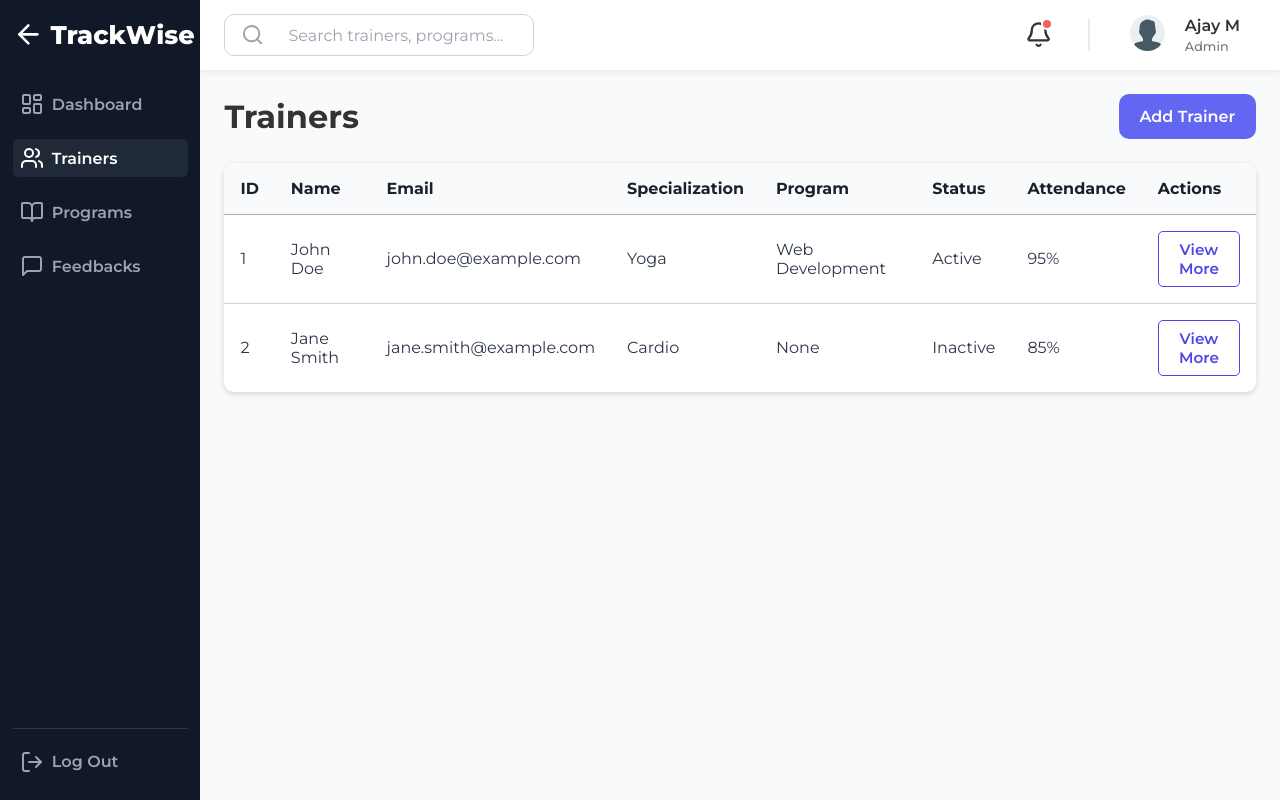
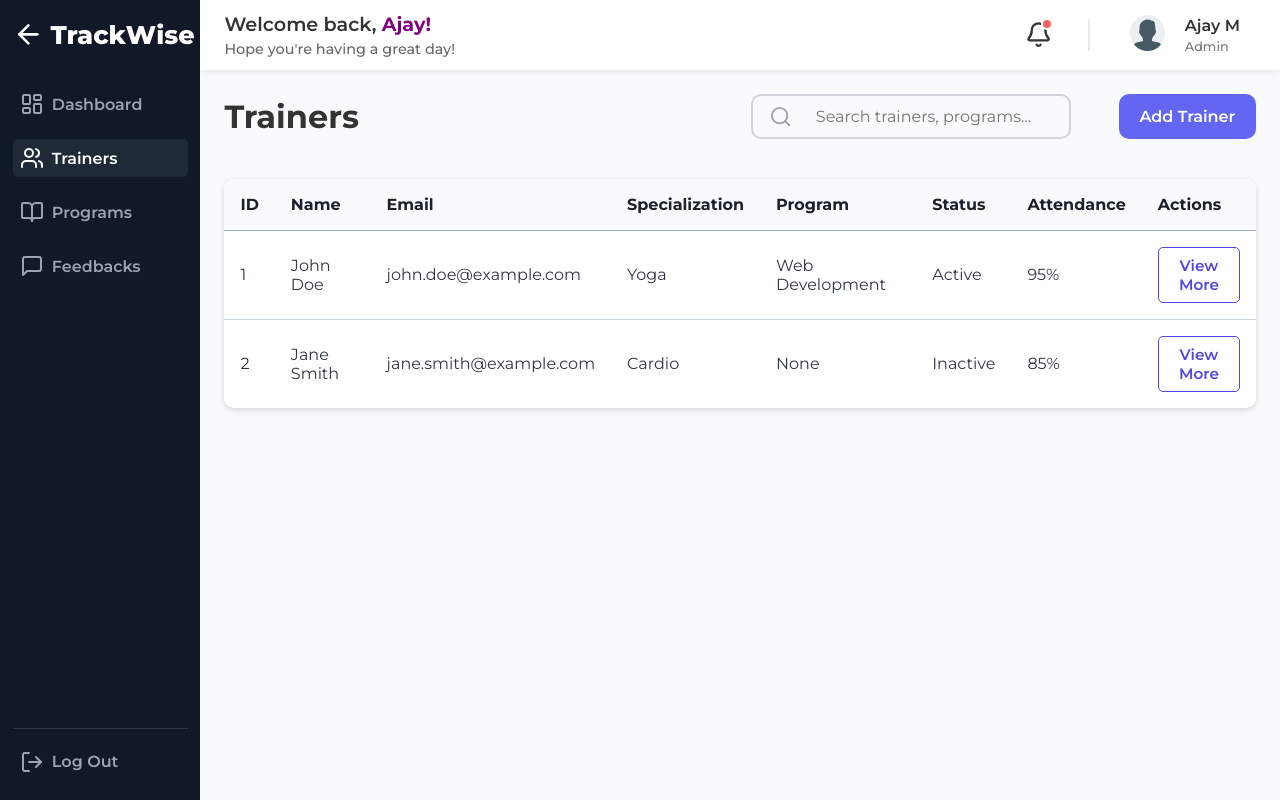
Before and after one commit to benn-3/Track_Wise, a React (Vite) app in the folder client/: page /trainers in a window 1280 px wide. Built offline with nearby package versions, Linux system fonts and the light colour scheme; a web font is replaced by a local one.

Commit message:
Trainers Page UI

```diff
--- a/client/src/components/AddTrainerPanel/AddTrainerPanel.jsx
+++ b/client/src/components/AddTrainerPanel/AddTrainerPanel.jsx
@@ -1,3 +1,4 @@
+/* eslint-disable react/prop-types */
 import { useState, useEffect } from 'react';
 import { X, UserPen, CheckCircle, User, Mail, Award, Phone, Calendar } from 'lucide-react';
 
--- a/client/src/components/Header/Header.jsx
+++ b/client/src/components/Header/Header.jsx
@@ -1,14 +1,13 @@
 import './Header.css';
 import { Bell } from 'lucide-react';
 import ProfileIcon from '../../assets/icons/profile.png';
-import { Search } from 'lucide-react';
 
 export default function Header() {
   return (
     <div className="header-container">
-      <div className="header-searchbar-container">
-        <Search size="1.7rem" color="#9CA3AF" />
-        <input className="header-search-bar" type="text" placeholder="Search trainers, programs..." />
+      <div className="header-greeting">
+        <span className='greeting-one'>Welcome back, <span className='greeting-name'>Ajay!</span></span>
+        <span className='greeting-two'>Hope you&apos;re having a great day!</span>
       </div>
 
       <div className="header-container-left">
@@ -22,9 +21,9 @@ export default function Header() {
             <img src={ProfileIcon} alt="Profile" className="profile-img" />
             <div className="profile-dot"></div>
           </div>
-          <div className='profile-details'>
-          <div className="profile-name">Ajay M</div>
-          <div className="profile-role">Admin</div>
+          <div className="profile-details">
+            <div className="profile-name">Ajay M</div>
+            <div className="profile-role">Admin</div>
           </div>
         </div>
       </div>
--- a/client/src/components/Header/header.css
+++ b/client/src/components/Header/header.css
@@ -11,16 +11,6 @@
   z-index: 1000;
 }
 
-.header-searchbar-container {
-  display: flex;
-  align-items: center;
-  justify-content: flex-start;
-  padding: 0.5rem 1rem;
-  border-radius: 10px;
-  border: 1px solid #d1d5db;
-  width: 30%;
-  height: 60%;
-}
 
 .header-container-left {
   display: flex;
@@ -30,18 +20,6 @@
   width: fit-content;
 }
 
-.header-search-bar {
-  width: 100%;
-  height: 40px;
-  border: none;
-  padding: 0.5rem;
-  font-size: 1em;
-  color: #333;
-  outline: none;
-  margin-left: 1rem;
-  transition: border-color 0.3s ease;
-  font-family: "Montserrat";
-}
 
 .header-search-bar:focus {
   border-color: #4caf50;
@@ -74,6 +52,7 @@
   transition: transform 0.3s ease, box-shadow 0.3s ease;
   padding: 0.2rem 1rem;
   border-radius: 30px;
+  cursor: pointer;
 }
 
 .profile-container:hover {
@@ -140,3 +119,31 @@
   right: 7.5%;
   display: none;
 }
+
+
+.header-greeting {
+  display: flex;
+  flex-direction: column;
+  justify-content: center;
+  font-size: 1.2rem;
+  color: #333;
+  gap: 0.3rem;
+}
+
+.header-greeting .greeting-one {
+  font-size: 1.2rem;
+  color: #333;
+  font-weight: 600;
+}
+
+.header-greeting .greeting-two {
+  font-size: 0.9rem;
+  color: #666;
+  font-weight: 450;
+
+}
+
+.header-greeting .greeting-name{
+  color: purple;
+  font-weight: 700;
+}
--- a/client/src/components/TrainerPreviewPanel/TrainerPreviewPanel.jsx
+++ b/client/src/components/TrainerPreviewPanel/TrainerPreviewPanel.jsx
@@ -2,16 +2,16 @@
 import { useEffect, useState } from 'react';
 import { X, Check, Trash, Edit, User, Mail, Award, Clipboard, Activity } from 'lucide-react';
 
-export default function TrainerPreviewModal({ isOpen, onRequestClose, trainer, onSave, onDelete }) {
+export default function TrainerPreviewPanel({ isOpen, onRequestClose, trainer, onSave, onDelete }) {
     const [formData, setFormData] = useState(trainer);
     const [isClosing, setIsClosing] = useState(false);
-    const [isEditing, setIsEditing] = useState(false); // Add state to toggle edit mode
+    const [isEditing, setIsEditing] = useState(false);
 
     useEffect(() => {
-        setFormData(trainer); // Reset form data when modal is opened
+        setFormData(trainer);
     }, [trainer, isOpen]);
 
-    // Function to check if the form data has changed
+
     const hasChanges = () => {
         return JSON.stringify(formData) !== JSON.stringify(trainer);
     };
@@ -23,7 +23,7 @@ export default function TrainerPreviewModal({ isOpen, onRequestClose, trainer, o
 
     const handleSave = () => {
         onSave(formData);
-        setIsEditing(false); // After saving, switch back to view mode
+        setIsEditing(false);
         onRequestClose();
     };
 
@@ -33,12 +33,17 @@ export default function TrainerPreviewModal({ isOpen, onRequestClose, trainer, o
     };
 
     const handleEdit = () => {
-        setIsEditing(true); // Switch to edit mode
+        setIsEditing(true);
     };
+
+    const handleClose = ()=>{
+        setIsClosing(true);
+        onRequestClose()
+    }
 
     return (
         <div className={`trainer-preview-modal ${!isClosing ? 'open' : 'close'}`}>
-            <button className="trainer-preview-modal__close-icon" onClick={onRequestClose}>
+            <button className="trainer-preview-modal__close-icon" onClick={handleClose}>
                 <X color='#333' size={24} />
             </button>
             <h2>Trainer Details</h2>
@@ -54,7 +59,7 @@ export default function TrainerPreviewModal({ isOpen, onRequestClose, trainer, o
                         value={formData.name}
                         onChange={handleChange}
                         placeholder="Enter trainer's name"
-                        disabled={!isEditing} // Disable when not editing
+                        disabled={!isEditing}
                     />
                 </div>
                 <div className="trainer-preview-modal__form-group">
@@ -133,7 +138,7 @@ export default function TrainerPreviewModal({ isOpen, onRequestClose, trainer, o
                             type="button"
                             className={`trainer-preview-modal__save-button ${!hasChanges() ? 'disabled' : ''}`}
                             onClick={handleSave}
-                            disabled={!hasChanges()} // Disable save if no changes
+                            disabled={!hasChanges()}
                         >
                             <Check size={16} style={{ marginRight: '5px' }} />
                             Save
--- a/client/src/pages/Trainers/Trainers.jsx
+++ b/client/src/pages/Trainers/Trainers.jsx
@@ -2,6 +2,7 @@ import { useState, useEffect } from 'react';
 import TrainerPreviewPanel from '../../components/TrainerPreviewPanel/TrainerPreviewPanel';
 import AddTrainerPanel from '../../components/AddTrainerPanel/AddTrainerPanel';
 import './trainers.css';
+import { Search } from 'lucide-react';
 
 const initialTrainers = [
     { id: 1, name: 'John Doe', email: 'john.doe@example.com', specialization: 'Yoga', program: 'Web Development', status: 'Active', attendance: '95%' },
@@ -46,14 +47,21 @@ export default function Trainers() {
                 <div className="trainers-header-text">
                     <div className="trainers-title">Trainers</div>
                 </div>
+              <div className='trainers-header-left'>
+              <div className="trainers-searchbar-container">
+                    <Search size="1.7rem" color="#9CA3AF" />
+                    <input className="trainers-search-bar" type="text" placeholder="Search trainers, programs..." />
+                </div>
                 <div
                     className="trainers-add-button"
                     onClick={() => setAddTrainerModalIsOpen(true)}
                 >
                     Add Trainer
                 </div>
+              </div>
             </div>
             <div className="trainers-content">
+
                 <table className="trainers-table">
                     <thead>
                         <tr>
--- a/client/src/pages/Trainers/trainers.css
+++ b/client/src/pages/Trainers/trainers.css
@@ -26,6 +26,13 @@
   color: #333;
 }
 
+.trainers-header-left{
+  display: flex;
+  align-items: center;
+justify-content: center;
+gap: 3rem;
+}
+
 .trainers-add-button {
   background-color: #6366f1;
   display: flex;
@@ -42,7 +49,7 @@
   display: flex;
   flex-direction: column;
   flex: 1;
-  margin-top: 1.5rem;
+  margin-top: 2.5rem;
 }
 
 .trainers-table {
@@ -249,6 +256,31 @@
   margin-right: 0.5rem;
 }
 
+.trainers-searchbar-container {
+  display: flex;
+  align-items: center;
+  justify-content: flex-start;
+  padding: 1rem ;
+  border-radius: 10px;
+  border: 2px solid #d1d5db;
+  width: 20em;
+  height: 2.8em;
+}
+
+.trainers-search-bar {
+  width: 100%;
+  height: 40px;
+  border: none;
+  padding: 0.5rem;
+  font-size: 1em;
+  color: #333;
+  outline: none;
+  margin-left: 1rem;
+  transition: border-color 0.3s ease;
+  font-family: "Montserrat";
+  background-color: transparent;
+}
+
 .add-trainer-panel {
   position: fixed;
   top: 0;
```
